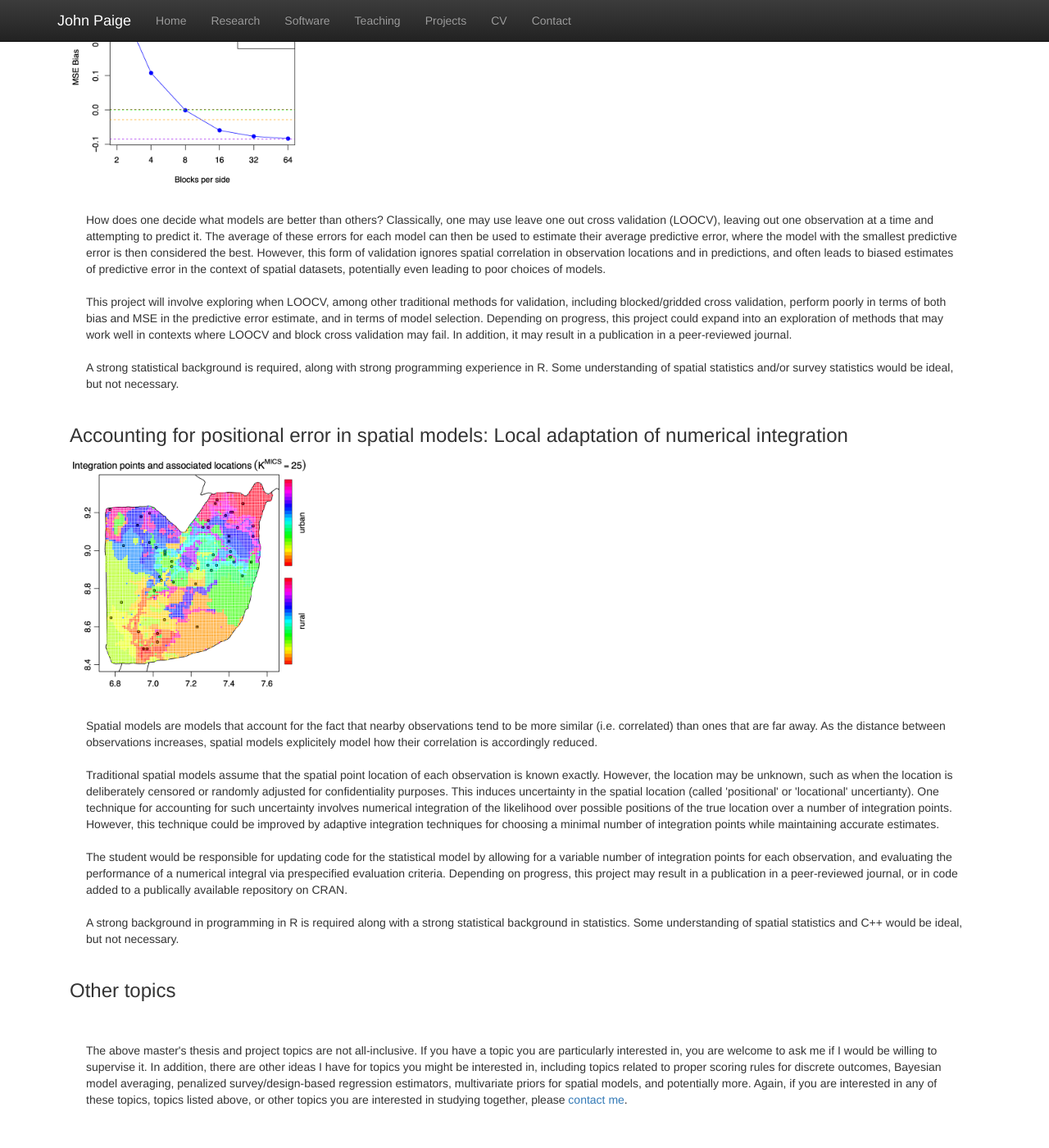
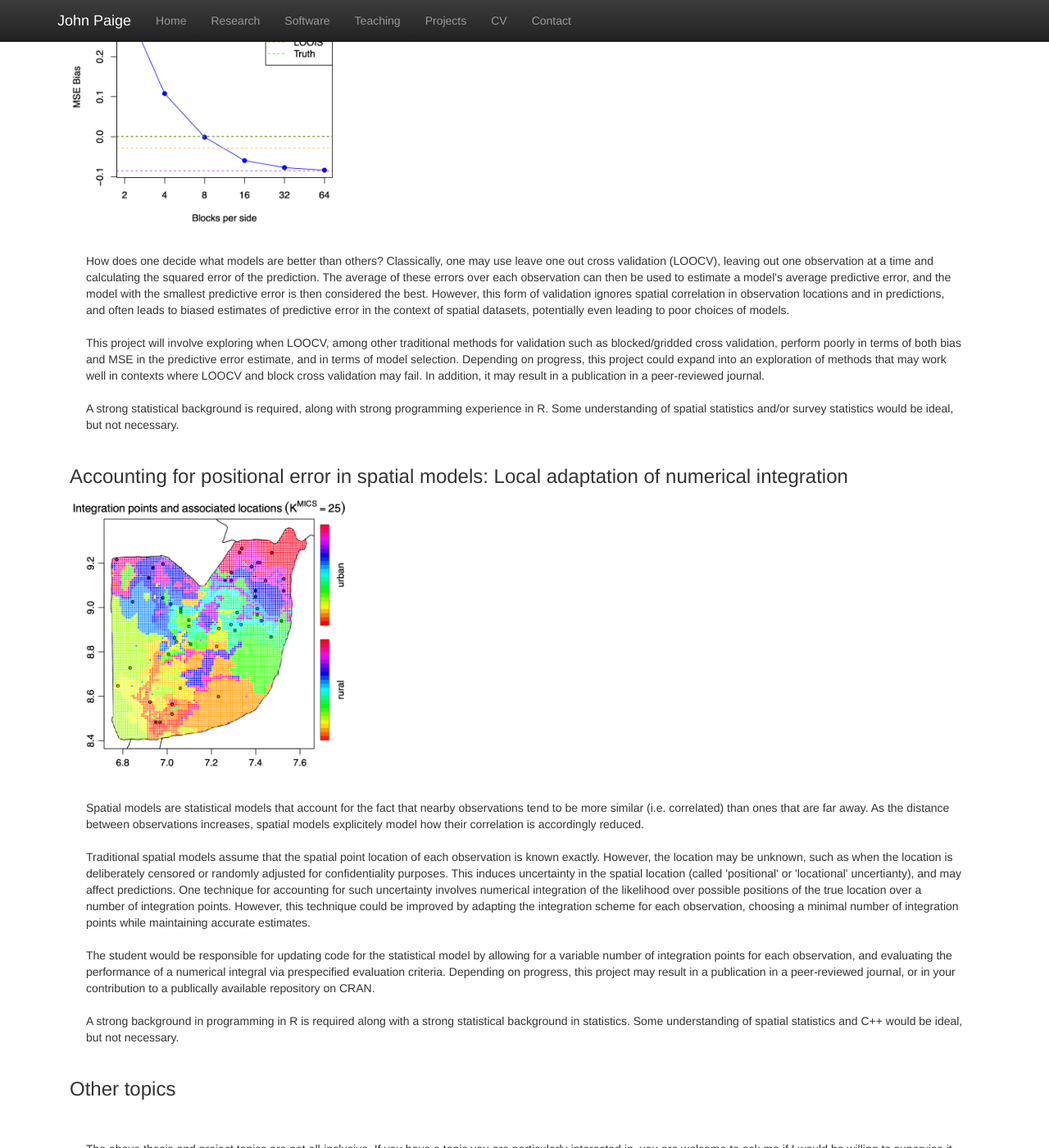
Before and after one commit to paigejo/paigejo.github.io, a Jekyll site: the page built from projects.html, in a window 1280 px wide and 1400 px high, scrolled down 1196 px. Shown: the whole window at 82% size. Built offline with Jekyll 4.4.1, drawn with Linux system fonts in a browser that asks for light colours; nearby versions of some CDN libraries; some of the changed text lies outside the part shown.

Commit message:
added more misc topics

```diff
--- a/projects.html
+++ b/projects.html
@@ -22,7 +22,7 @@ title:  'Projects'
 
 <br><br>
 <p class="content" style="padding:0px;margin:0px 20px 0px;">
-The Cascadia Subduction Zone (CSZ) is a 1,000 km long fault off the west coast of North America stretching from northern California in the US to Vancouver Island, Canada. The CSZ is capable of producing magnitude 9 earthquakes, but it has not experienced one since 1700. In order to assess risk due to future earthquakes, it is therefore necessary to use historic rather than modern evidence. One such source of evidence is estimates of paleoseismic subsidence along the coast, where carbon dated measurements of how much the ground sank as a result of past earthquakes can be used to infer how large the associated earthquakes were, and where along the coast risk from future earthquakes is highest.
+The Cascadia Subduction Zone (CSZ) is a 1,000 km long fault off the west coast of North America stretching from northern California in the US to Vancouver Island, Canada. The CSZ is capable of producing magnitude 9 earthquakes, but it has not experienced one since 1700. Historic evidence is therefore necessary to be able to assess risk due to future earthquakes. One such source of evidence is estimates of paleoseismic subsidence along the coast, where carbon dated measurements of how much the ground sank as a result of past earthquakes can be used to infer how large the associated earthquakes were, and where along the coast risk from future earthquakes is highest.
 </p>
 <br>
 <p class="content" style="padding:0px;margin:0px 20px 0px;">
@@ -38,18 +38,15 @@ A strong statistical background is required, along with strong programming exper
 
 <h3 style="margin-top:0">Cross validation in a spatial context</h3>
 
-<img align = "center" src="images/griddedBias_n50_niter50.png" alt="CVbias" style="width:300px;">
+<img align = "center" src="images/griddedBias_n50_niter50.png" alt="CVbias" style="width:350px;">
 
 <br><br>
 <p class="content" style="padding:0px;margin:0px 20px 0px;">
-How does one decide what models are better than others? Classically, one may use leave one out cross validation (LOOCV), leaving out one observation at a time and attempting to predict it. The average of these errors for each model can then be used to estimate their average predictive error, where the model with the smallest predictive error is then considered the best. However, this form of
-validation ignores spatial correlation in observation locations and in predictions, and often leads to
-biased estimates of predictive error in the context of spatial datasets, potentially even leading to poor choices of models.
+How does one decide what models are better than others? Classically, one may use leave one out cross validation (LOOCV), leaving out one observation at a time and calculating the squared error of the prediction. The average of these errors over each observation can then be used to estimate a model's average predictive error, and the model with the smallest predictive error is then considered the best. However, this form of validation ignores spatial correlation in observation locations and in predictions, and often leads to biased estimates of predictive error in the context of spatial datasets, potentially even leading to poor choices of models.
 </p>
 <br>
 <p class="content" style="padding:0px;margin:0px 20px 0px;">
-This project will involve exploring when LOOCV, among other traditional methods for validation,
-including blocked/gridded cross validation, perform poorly in terms of both bias and MSE in the predictive error estimate, and in terms of model selection. Depending on progress, this project could expand into an exploration of methods that may work well in contexts where LOOCV and block cross validation may fail. In addition, it may result in a publication in a peer-reviewed journal.
+This project will involve exploring when LOOCV, among other traditional methods for validation such as blocked/gridded cross validation, perform poorly in terms of both bias and MSE in the predictive error estimate, and in terms of model selection. Depending on progress, this project could expand into an exploration of methods that may work well in contexts where LOOCV and block cross validation may fail. In addition, it may result in a publication in a peer-reviewed journal.
 </p>
 <br>
 <p class="content" style="padding:0px;margin:0px 20px 0px;">
@@ -60,19 +57,19 @@ A strong statistical background is required, along with strong programming exper
 
 <h3 style="margin-top:0">Accounting for positional error in spatial models: Local adaptation of numerical integration</h3>
 
-<img align = "center" src="images/integrationMICSbyCluster.png" alt="intPts" style="width:300px;">
+<img align = "center" src="images/integrationMICSbyCluster.png" alt="intPts" style="width:350px;">
 
 <br><br>
 <p class="content" style="padding:0px;margin:0px 20px 0px;">
-Spatial models are models that account for the fact that nearby observations tend to be more similar (i.e. correlated) than ones that are far away. As the distance between observations increases, spatial models explicitely model how their correlation is accordingly reduced.
+Spatial models are statistical models that account for the fact that nearby observations tend to be more similar (i.e. correlated) than ones that are far away. As the distance between observations increases, spatial models explicitely model how their correlation is accordingly reduced.
 </p>
 <br>
 <p class="content" style="padding:0px;margin:0px 20px 0px;">
-Traditional spatial models assume that the spatial point location of each observation is known exactly. However, the location may be unknown, such as when the location is deliberately censored or randomly adjusted for confidentiality purposes. This induces uncertainty in the spatial location (called 'positional' or 'locational' uncertianty). One technique for accounting for such uncertainty involves numerical integration of the likelihood over possible positions of the true location over a number of integration points. However, this technique could be improved by adaptive integration techniques for choosing a minimal number of integration points while maintaining accurate estimates.
+Traditional spatial models assume that the spatial point location of each observation is known exactly. However, the location may be unknown, such as when the location is deliberately censored or randomly adjusted for confidentiality purposes. This induces uncertainty in the spatial location (called 'positional' or 'locational' uncertianty), and may affect predictions. One technique for accounting for such uncertainty involves numerical integration of the likelihood over possible positions of the true location over a number of integration points. However, this technique could be improved by adapting the integration scheme for each observation, choosing a minimal number of integration points while maintaining accurate estimates.
 </p>
 <br>
 <p class="content" style="padding:0px;margin:0px 20px 0px;">
-The student would be responsible for updating code for the statistical model by allowing for a variable number of integration points for each observation, and evaluating the performance of a numerical integral via prespecified evaluation criteria. Depending on progress, this project may result in a publication in a peer-reviewed journal, or in code added to a publically available repository on CRAN.
+The student would be responsible for updating code for the statistical model by allowing for a variable number of integration points for each observation, and evaluating the performance of a numerical integral via prespecified evaluation criteria. Depending on progress, this project may result in a publication in a peer-reviewed journal, or in your contribution to a publically available repository on CRAN.
 </p>
 <br>
 <p class="content" style="padding:0px;margin:0px 20px 0px;">
@@ -86,6 +83,6 @@ A strong background in programming in R is required along with a strong statisti
 <br><br>
 
 <p class="content" style="padding:0px;margin:0px 20px 0px;">
-The above master's thesis and project topics are not all-inclusive. If you have a topic you are particularly interested in, you are welcome to ask me if I would be willing to supervise it. In addition, there are other ideas I have for topics you might be interested in, including topics related to proper scoring rules for discrete outcomes, Bayesian model averaging, penalized survey/design-based regression estimators, multivariate priors for spatial models, and potentially more. Again, if you are interested in any of these topics, topics listed above, or other topics you are interested in studying together, please <a href = "https://paigejo.github.io/contact.html">contact me</a>.
+The above thesis and project topics are not all-inclusive. If you have a topic you are particularly interested in, you are welcome to ask me if I would be willing to supervise it. In addition, there are other ideas I have for topics related to proper scoring rules for discrete outcomes, Bayesian model averaging, penalized survey/design-based regression estimators, multivariate priors for spatial models, Bayesian neural estimators, Bayesian deep GMRFs, and potentially more. Again, if you are interested in studying any of these topics, those listed above, or others, please <a href = "https://paigejo.github.io/contact.html">contact me</a>.
 </p>
 <br>
```
